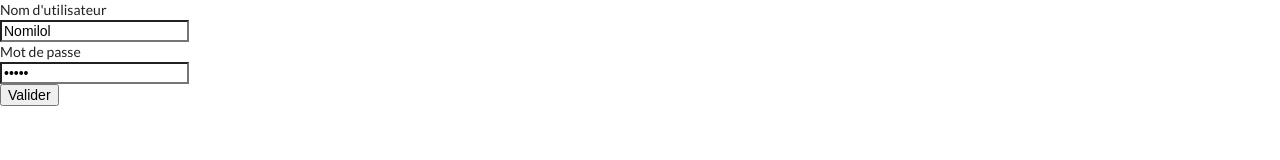
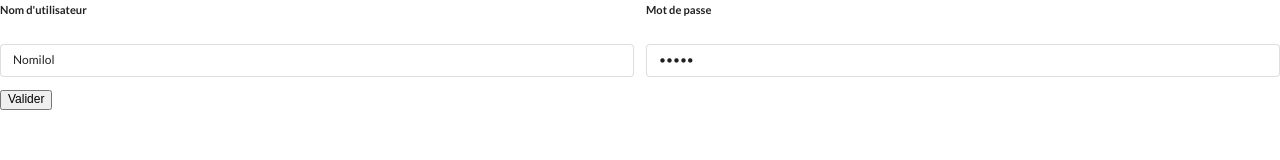
Before and after one commit to Nomilol/Formulaire_Connexion, a website: page index.html in a window 1280 px wide. Drawn offline with nearby package versions, Linux system fonts and the light colour scheme; no server answers.

Commit message:
Semantic

```diff
--- a/index.html
+++ b/index.html
@@ -8,14 +8,16 @@
 </head>
 <body>
 
-	<form method="post" action="/login">
-		<div id="pseudo">
-			<label for="userName">Nom d'utilisateur</label><br>
-			<input type="text" id="userName" name="username" value="Nomilol">
-		</div>
-		<div>
-			<label for="password">Mot de passe</label><br>
-			<input type="password" id="password" name="password" value="jaune">
+	<form method="post" action="/login" class="ui tiny form">
+		<div class="two fields">
+			<div id="pseudo" class="field">
+				<label for="userName">Nom d'utilisateur</label><br>
+				<input type="text" id="userName" name="username" value="Nomilol">
+			</div>
+			<div class="field">
+				<label for="password">Mot de passe</label><br>
+				<input type="password" id="password" name="password" value="jaune">
+			</div>
 		</div>
 		<button id="submit">Valider</button>
 	</form>
```
